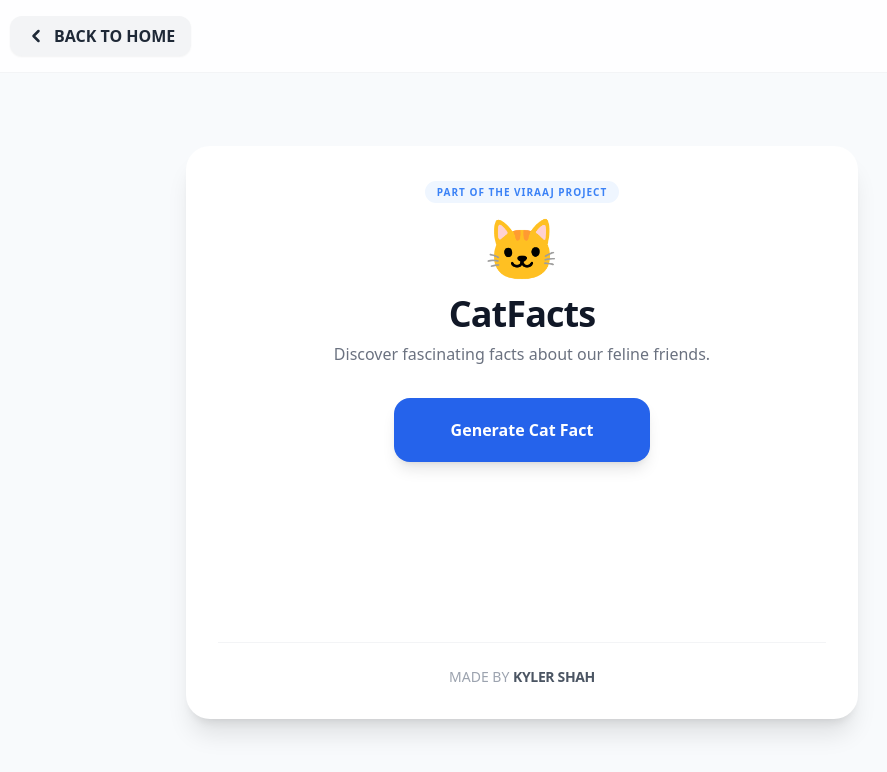
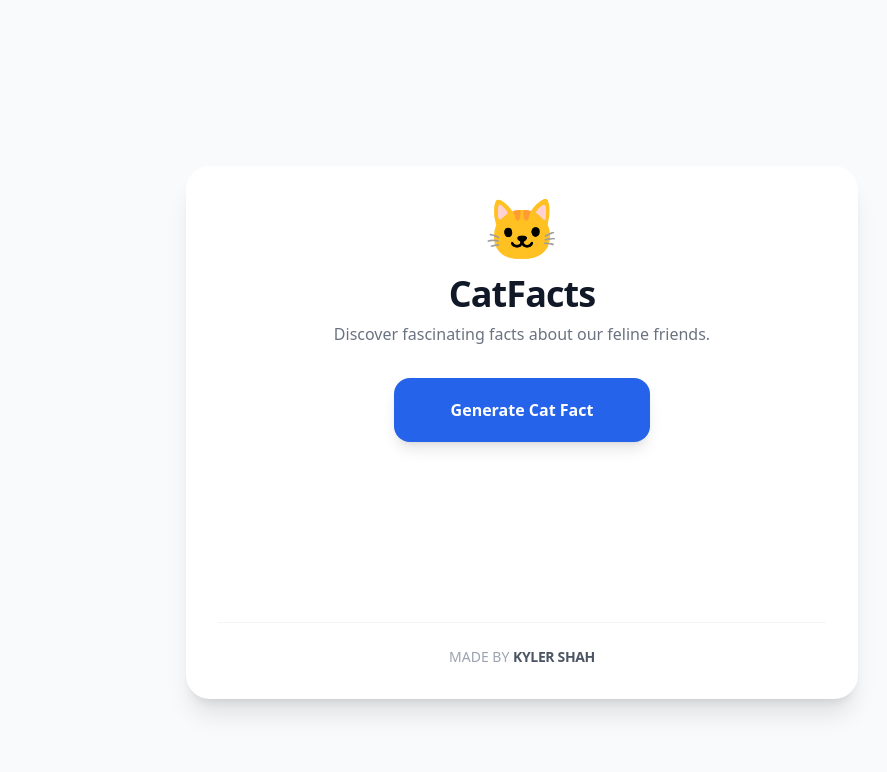
Before and after one commit to Hecker625/catFactsHtml, a plain HTML site: page index.html in a window 1280 px wide. Shown: the whole page, without its empty margins (118-1005 px from the left). Drawn offline with nearby package versions, Linux system fonts and the light colour scheme.

Commit message:
Remove navigation and project label from index.html

```diff
--- a/index.html
+++ b/index.html
@@ -36,21 +36,7 @@
 </head>
 <body class="min-h-screen flex flex-col items-center justify-center p-4 pt-20">
 
-    <nav class="fixed top-0 left-0 right-0 p-4 bg-white/80 backdrop-blur-md border-b border-gray-100 z-50">
-        <div class="max-w-5xl mx-auto flex items-center">
-            <a href="index.html" class="flex items-center gap-2 px-4 py-2 bg-gray-100 hover:bg-blue-600 hover:text-white text-gray-800 font-bold rounded-xl transition-all duration-200 shadow-sm">
-                <svg xmlns="http://www.w3.org/2000/svg" width="20" height="20" viewBox="0 0 24 24" fill="none" stroke="currentColor" stroke-width="3" stroke-linecap="round" stroke-linejoin="round"><path d="m15 18-6-6 6-6"/></svg>
-                BACK TO HOME
-            </a>
-        </div>
-    </nav>
-
     <div class="w-full max-w-2xl bg-white rounded-3xl shadow-xl p-8 text-center relative overflow-hidden">
-        <div class="mb-4">
-            <span class="text-[10px] font-extrabold tracking-widest text-blue-500 uppercase bg-blue-50 px-3 py-1 rounded-full">
-                Part of the Viraaj Project
-            </span>
-        </div>
 
         <div class="mb-8">
             <div class="text-6xl mb-4">
```
